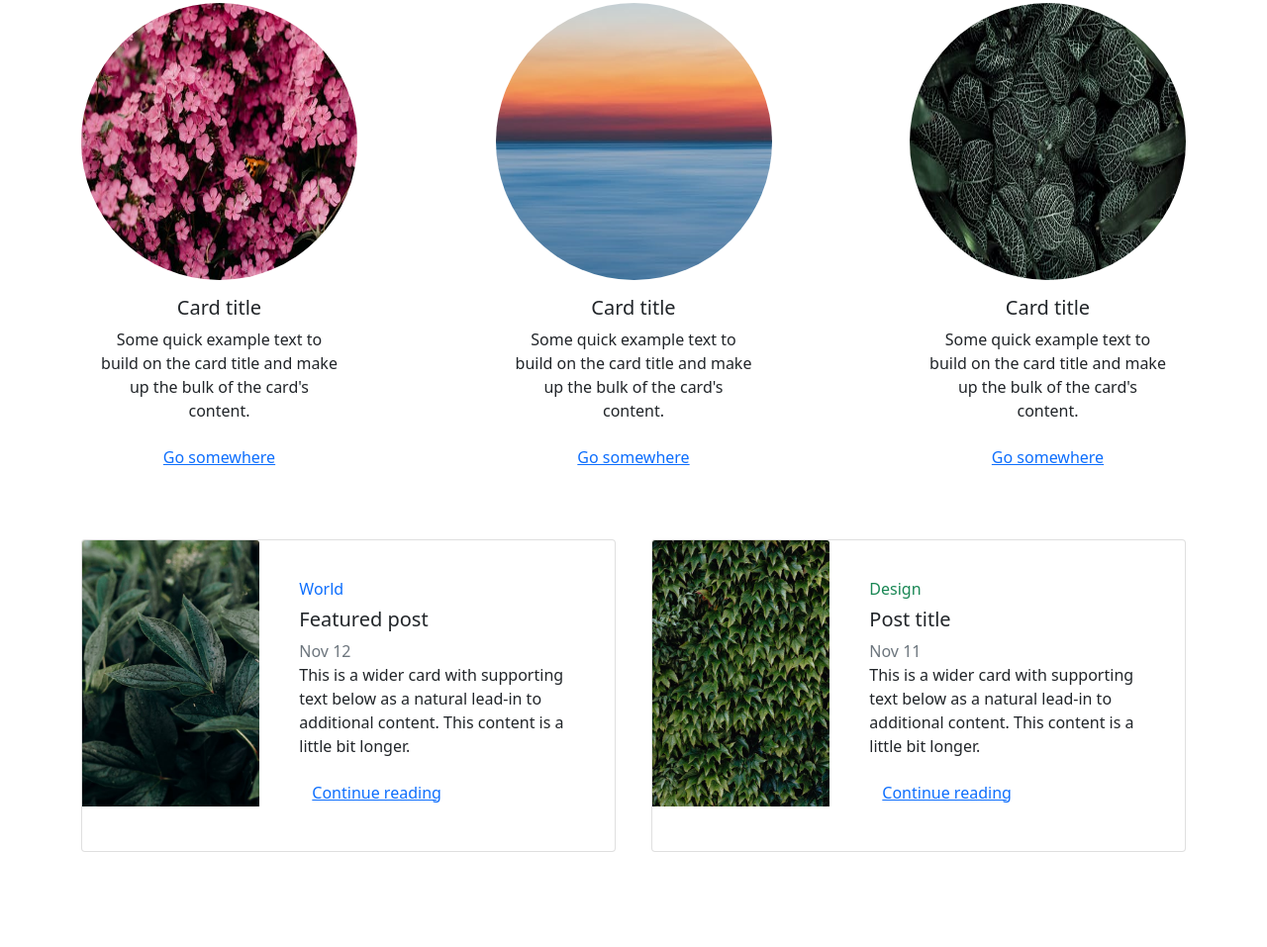
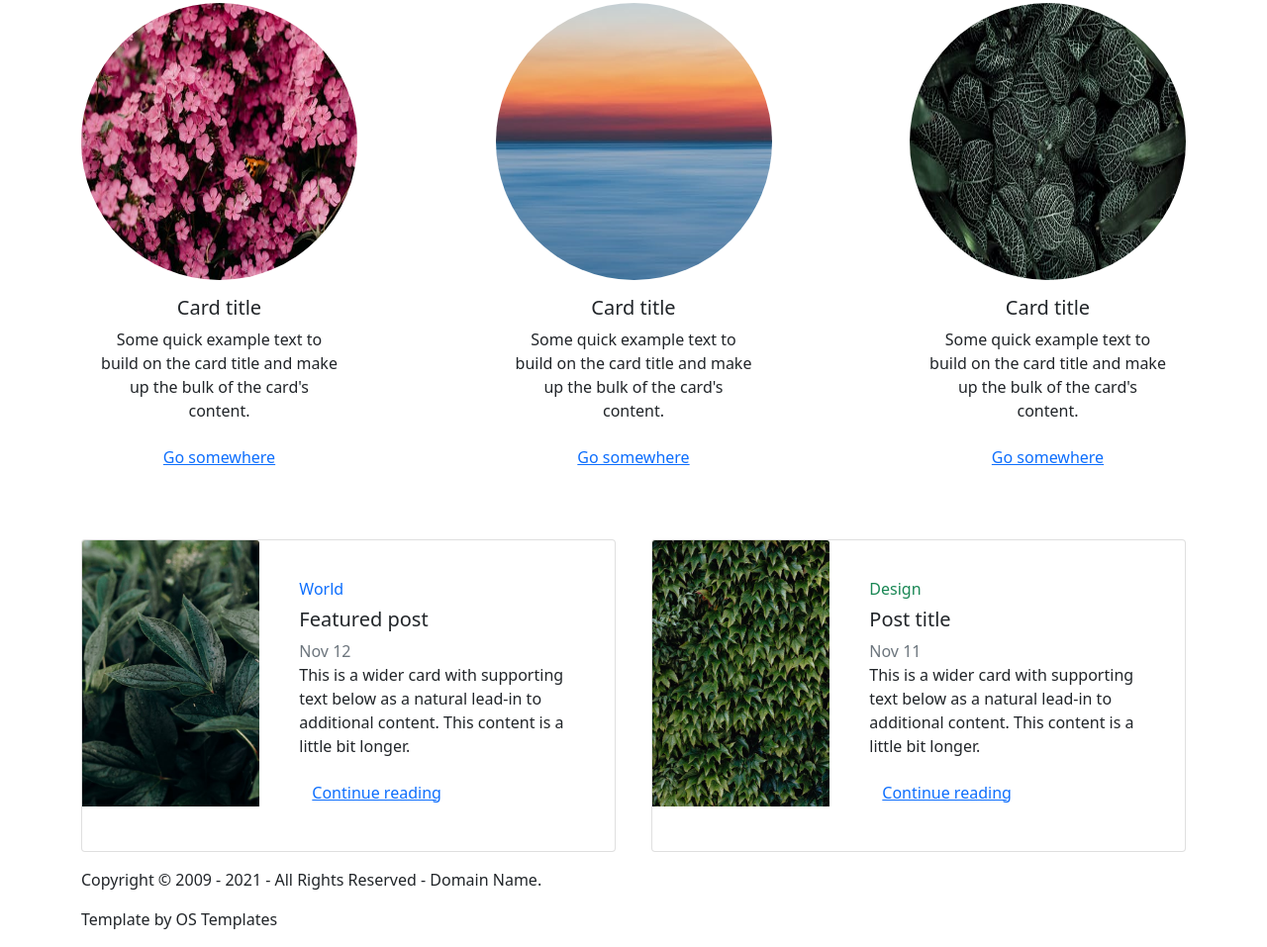
Before and after one commit to FARXAD014/BootstrpTemplate, a plain HTML site: page template/index.html in a window 1280 px wide. Shown: the part 1271-2228 px from the top of the page at 99% size. Before the commit the page ends 2148 px from the top, so only its background shows below. Drawn offline with nearby package versions, Linux system fonts and the light colour scheme; files whose address does not match are found by name.

Commit message:
initial commit

```diff
--- a/template/index.html
+++ b/template/index.html
@@ -182,6 +182,15 @@
         </div>
       </div>
     </div>
+    <footer class="site-bottom">
+      <div class="container">
+         <div class="sb-inner">
+              <p class="sb-left">Copyright © 2009 - 2021 - All Rights Reserved - Domain Name.</p>
+              <p class="sb-right">Template by OS Templates</p>
+         </div>
+      </div>
+  </footer>
+
 
     <script src="https://cdn.jsdelivr.net/npm/bootstrap@5.0.0-beta3/dist/js/bootstrap.bundle.min.js" integrity="sha384-JEW9xMcG8R+pH31jmWH6WWP0WintQrMb4s7ZOdauHnUtxwoG2vI5DkLtS3qm9Ekf" crossorigin="anonymous"></script>
       <script src="./node_modules/bootstrap/dist/js/bootstrap.js"></script>
```
